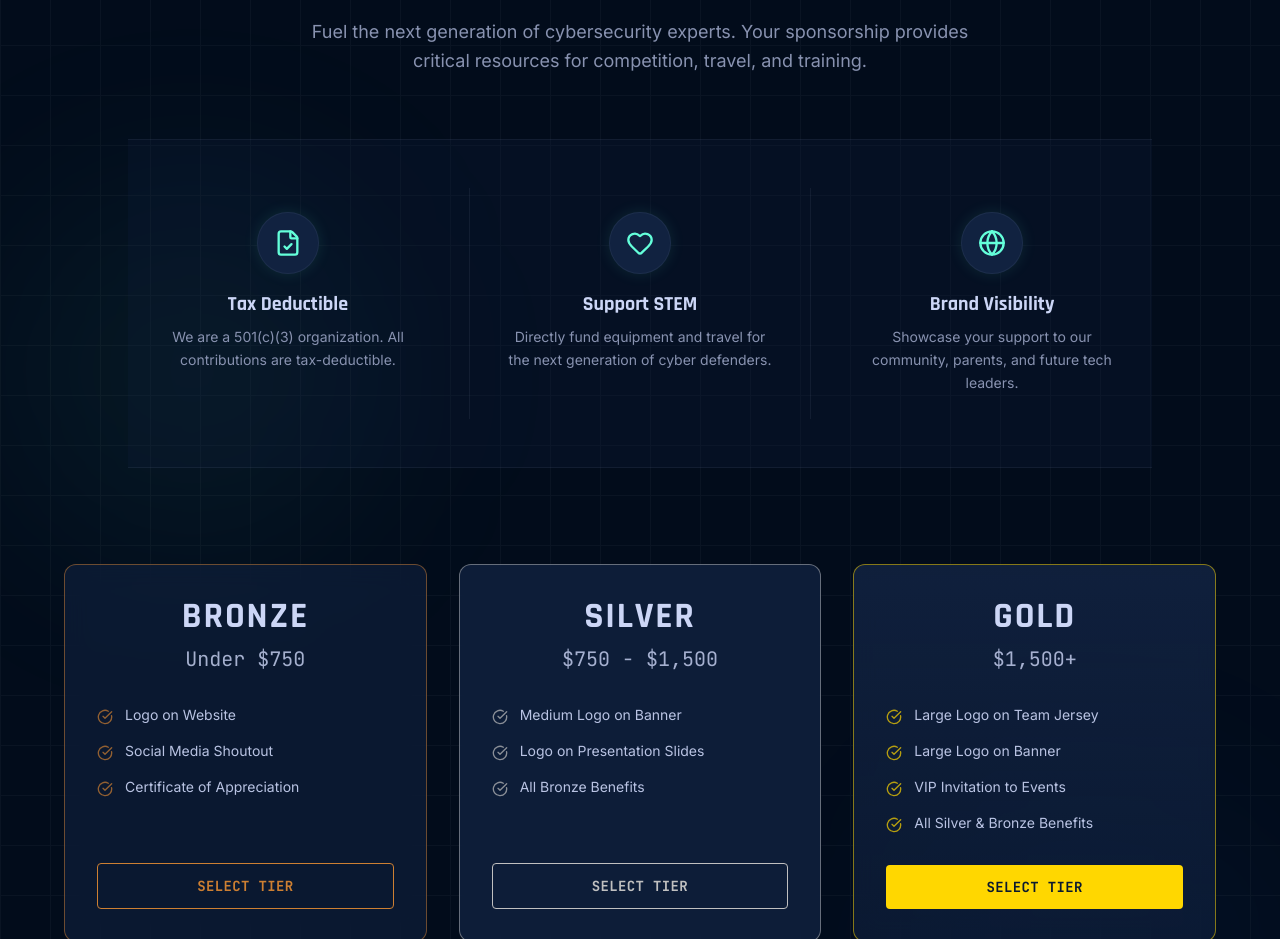
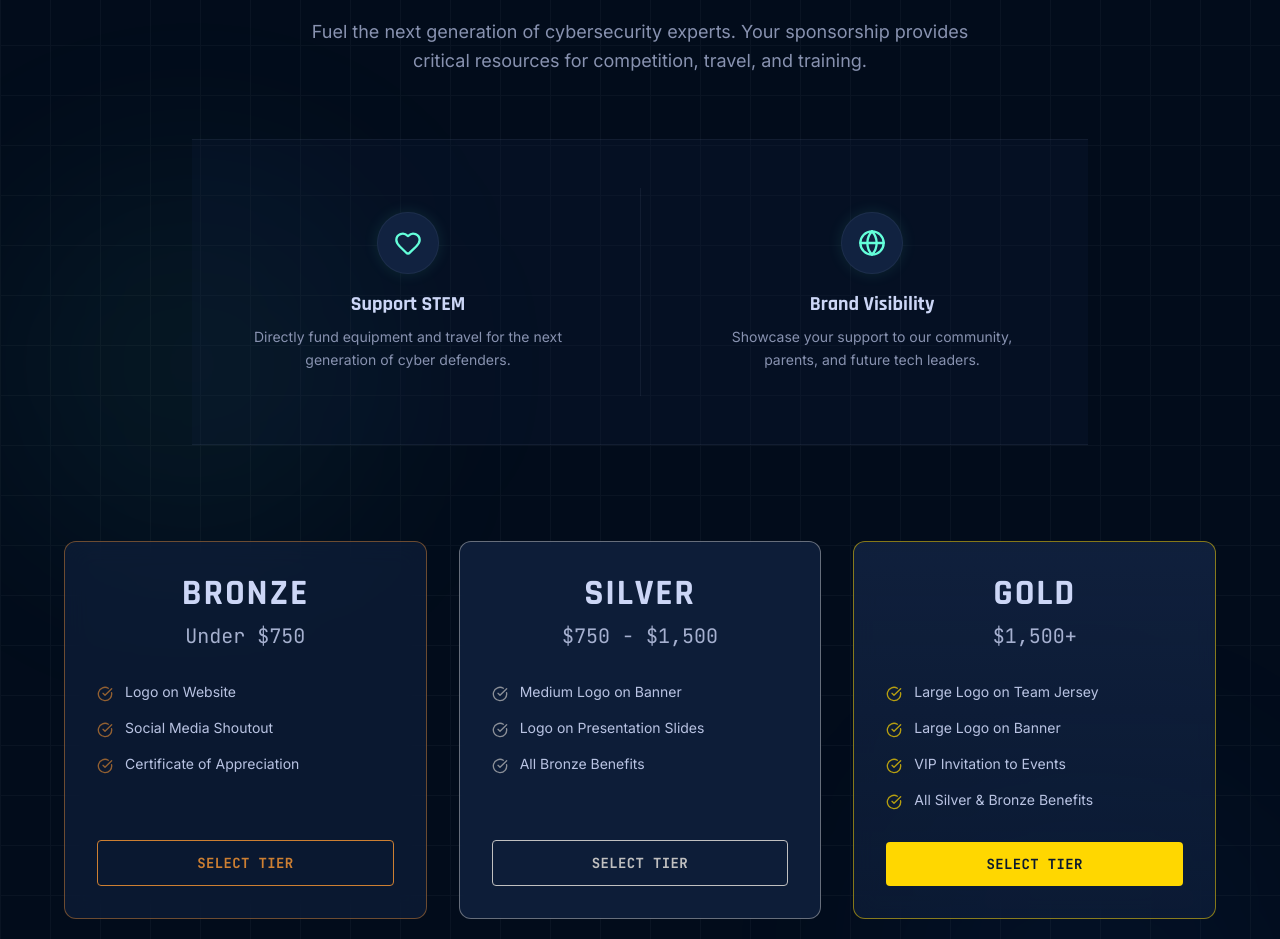
Before and after one commit to brodie10/jagscyber, a React (Vite) app: page / in a window 1280 px wide. Shown: the part 1600-2539 px from the top of the page. Built offline with nearby package versions, Linux system fonts and the light colour scheme.

Commit message:
Got rid of non profit status

```diff
--- a/src/components/Sponsors.jsx
+++ b/src/components/Sponsors.jsx
@@ -1,5 +1,5 @@
 import React from 'react';
-import { Download, Mail, CheckCircle, ShieldCheck, FileCheck, Heart, Globe } from 'lucide-react';
+import { Download, Mail, CheckCircle, ShieldCheck, Heart, Globe } from 'lucide-react';
 import { motion } from 'framer-motion';
 
 const BenefitCard = ({ icon: Icon, title, description, delay }) => (
@@ -120,17 +120,10 @@ const Sponsors = () => {
                 </div>
 
                 {/* Benefits / Impact */}
-                <div className="grid grid-cols-1 md:grid-cols-3 gap-8 max-w-5xl mx-auto mb-24 border-y border-slate/10 py-12 bg-navy-light/20 relative">
+                <div className="grid grid-cols-1 md:grid-cols-2 gap-8 max-w-4xl mx-auto mb-24 border-y border-slate/10 py-12 bg-navy-light/20 relative">
                     {/* Decorative vertical dividers for desktop */}
-                    <div className="hidden md:block absolute top-12 bottom-12 left-1/3 w-px bg-slate/10"></div>
-                    <div className="hidden md:block absolute top-12 bottom-12 right-1/3 w-px bg-slate/10"></div>
+                    <div className="hidden md:block absolute top-12 bottom-12 left-1/2 w-px bg-slate/10"></div>
 
-                    <BenefitCard
-                        icon={FileCheck}
-                        title="Tax Deductible"
-                        description="We are a 501(c)(3) organization. All contributions are tax-deductible."
-                        delay={0.1}
-                    />
                     <BenefitCard
                         icon={Heart}
                         title="Support STEM"
```
